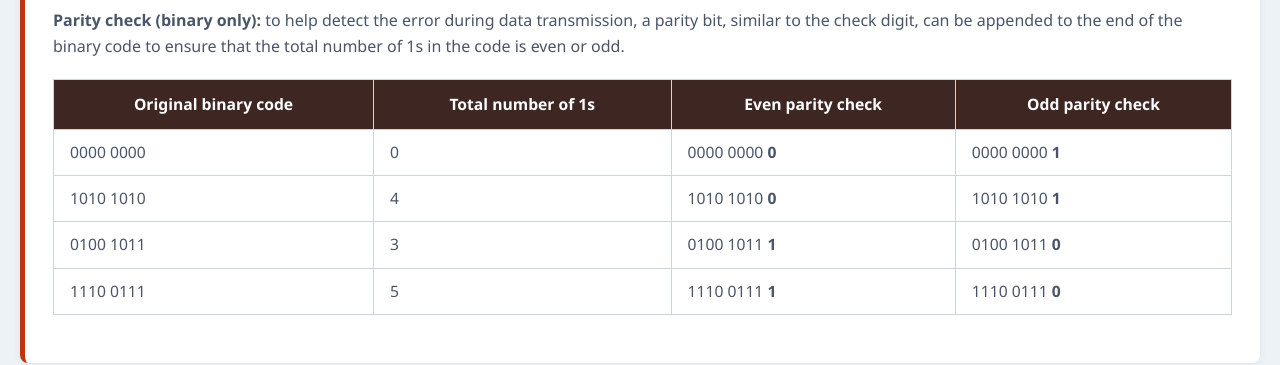
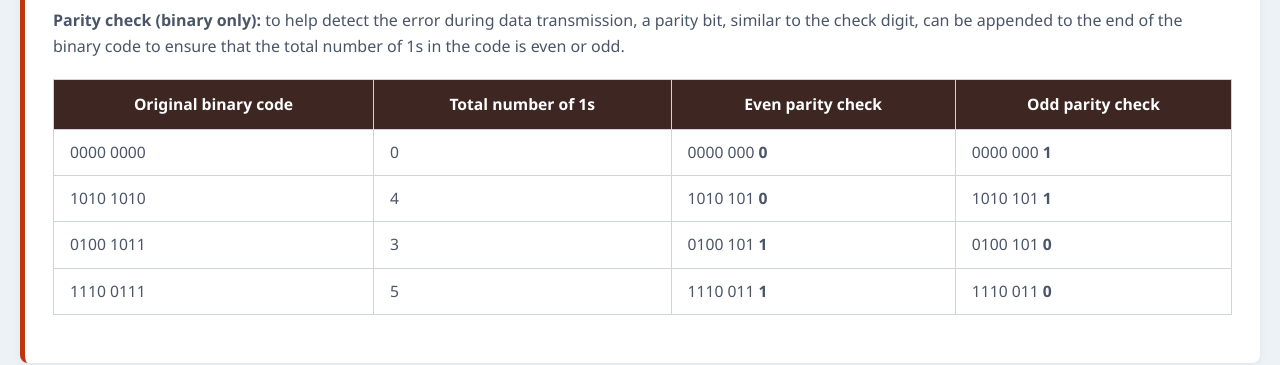
Before and after one commit to notiamalfred/ICTLearn, a website: page data-control.html in a window 1280 px wide. Shown: the part 3641-4006 px from the top of the page. Drawn offline with Linux system fonts and the light colour scheme.

Commit message:
Fix binary code formatting in data-control.html

```diff
--- a/data-control.html
+++ b/data-control.html
@@ -152,10 +152,10 @@
                 <tr><th>Original binary code</th><th>Total number of 1s</th><th>Even parity check</th><th>Odd parity check</th></tr>
               </thead>
               <tbody>
-                <tr><td>0000 0000</td><td>0</td><td>0000 0000 <strong>0</strong></td><td>0000 0000 <strong>1</strong></td></tr>
-                <tr><td>1010 1010</td><td>4</td><td>1010 1010 <strong>0</strong></td><td>1010 1010 <strong>1</strong></td></tr>
-                <tr><td>0100 1011</td><td>3</td><td>0100 1011 <strong>1</strong></td><td>0100 1011 <strong>0</strong></td></tr>
-                <tr><td>1110 0111</td><td>5</td><td>1110 0111 <strong>1</strong></td><td>1110 0111 <strong>0</strong></td></tr>
+                <tr><td>0000 0000</td><td>0</td><td>0000 000 <strong>0</strong></td><td>0000 000 <strong>1</strong></td></tr>
+                <tr><td>1010 1010</td><td>4</td><td>1010 101 <strong>0</strong></td><td>1010 101 <strong>1</strong></td></tr>
+                <tr><td>0100 1011</td><td>3</td><td>0100 101 <strong>1</strong></td><td>0100 101 <strong>0</strong></td></tr>
+                <tr><td>1110 0111</td><td>5</td><td>1110 011 <strong>1</strong></td><td>1110 011 <strong>0</strong></td></tr>
               </tbody>
             </table>
           </div>
```
